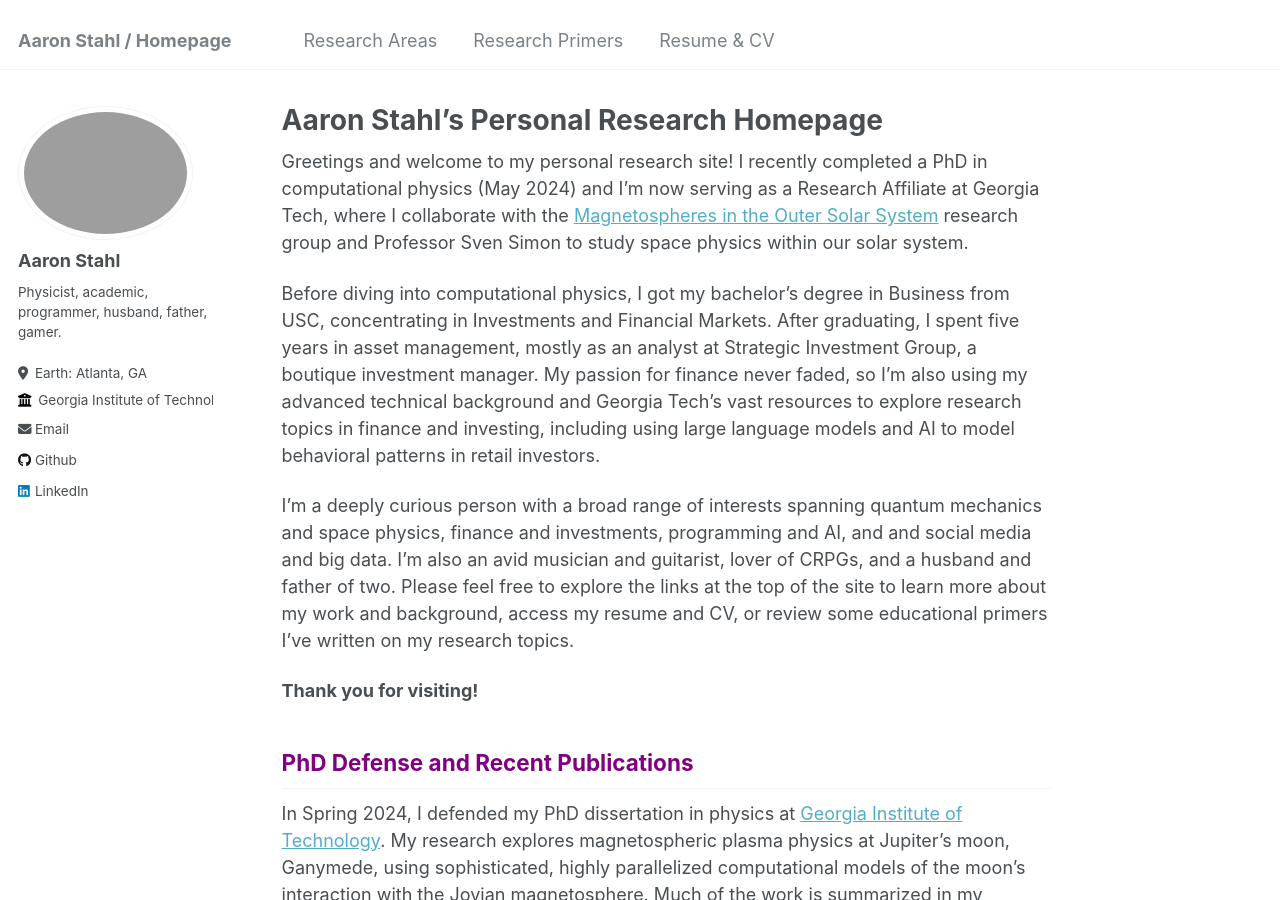
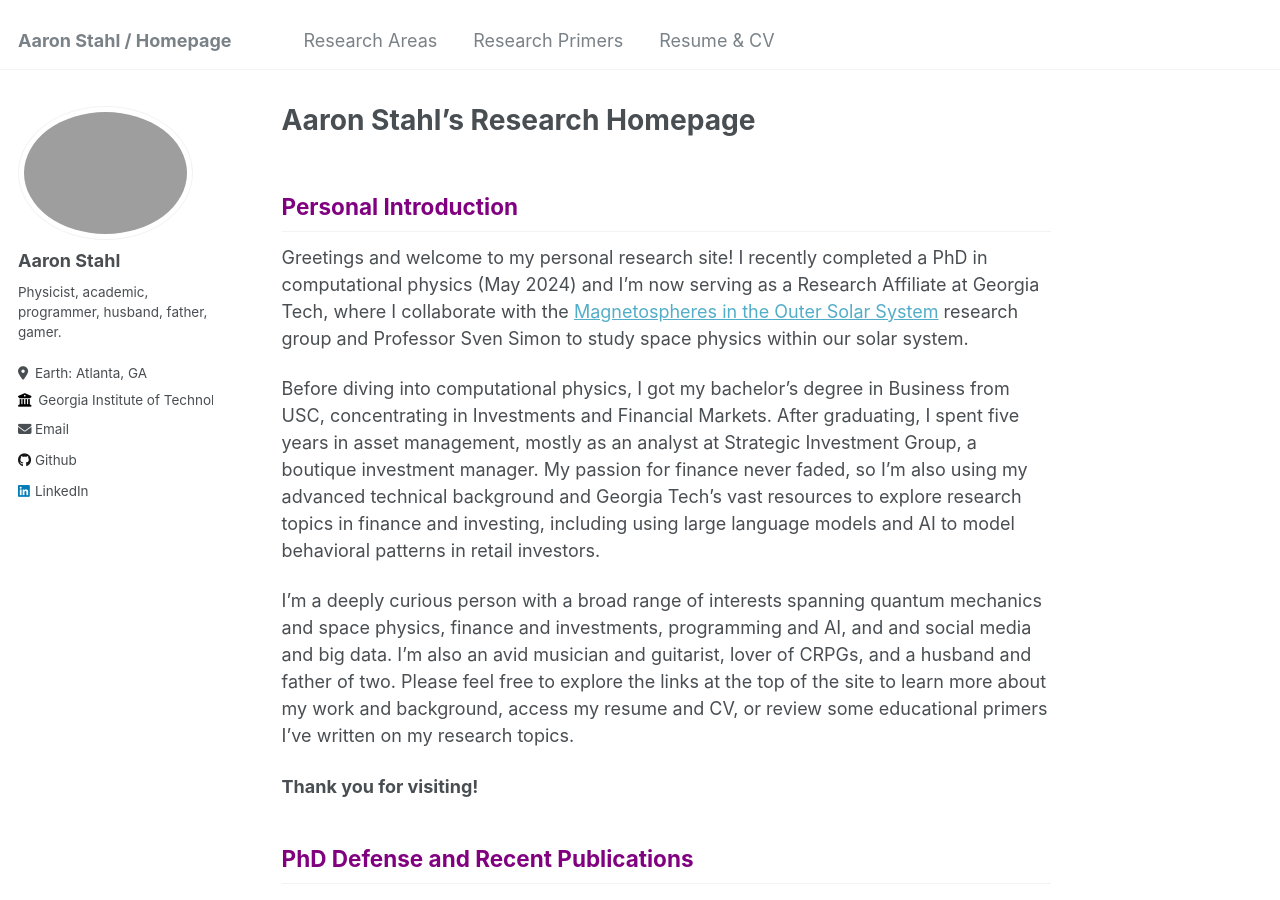
Before and after one commit to astahl3/astahl3.github.io, a Jekyll site: the page built from _pages/about.md, in a window 1280 px wide and 900 px high. Built offline with Jekyll 4.4.1, drawn with Linux system fonts in a browser that asks for light colours.

Commit message:
updated landing page / fixes

```diff
--- a/_pages/about.md
+++ b/_pages/about.md
@@ -1,11 +1,13 @@
 ---
 permalink: /
-title: "Aaron Stahl's Personal Research Homepage"
+title: "Aaron Stahl's Research Homepage"
 author_profile: true
 redirect_from:
   - /about/
   - /about.html
 ---
+
+## <span style="color: purple;"> Personal Introduction </span>
 Greetings and welcome to my personal research site! I recently completed a PhD in computational physics (May 2024) and I'm now serving as a Research Affiliate at Georgia Tech, where I collaborate with the [Magnetospheres in the Outer Solar System](https://svensimon.gatech.edu/) research group and Professor Sven Simon to study space physics within our solar system.
 
 Before diving into computational physics, I got my bachelor’s degree in Business from USC, concentrating in Investments and Financial Markets. After graduating, I spent five years in asset management, mostly as an analyst at Strategic Investment Group, a boutique investment manager. My passion for finance never faded, so I’m also using my advanced technical background and Georgia Tech's vast resources to explore research topics in finance and investing, including using large language models and AI to model behavioral patterns in retail investors.
```
